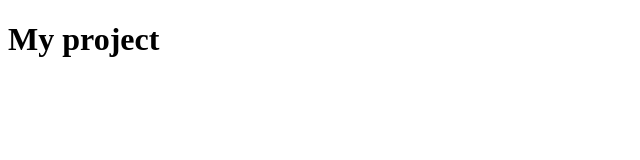
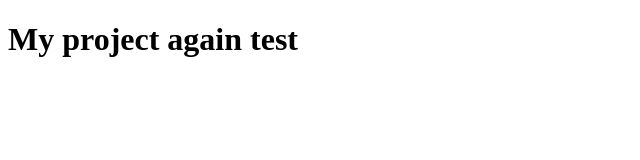
Before and after one commit to AntonGrebenyuk/my-project, a plain HTML site: page index.html in a window 1280 px wide. Shown: the whole page, without its empty margins (0-640 px from the left). Drawn offline with Linux system fonts and the light colour scheme.

Commit message:
added words

```diff
--- a/index.html
+++ b/index.html
@@ -7,6 +7,6 @@
     <title>My project</title>
 </head>
 <body>
-    <h1>My project</h1>
+    <h1>My project again test</h1>
 </body>
 </html>
```
